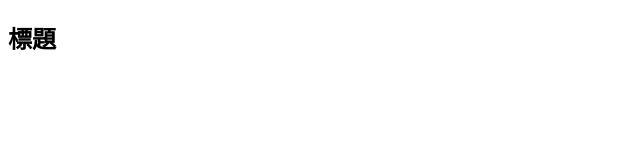
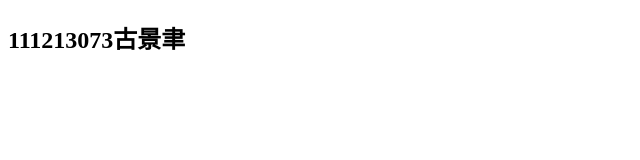
Before and after one commit to Jeffku0913/Jeff, a plain HTML site: page index.html in a window 1280 px wide. Shown: the whole page, without its empty margins (0-640 px from the left). Drawn offline with Linux system fonts and the light colour scheme.

Commit message:
Update index.html

```diff
--- a/index.html
+++ b/index.html
@@ -7,6 +7,6 @@
 
 </head>
 <body>
-    <h2> 標題</h2>
+    <h2> 111213073古景聿 </h2>
 </body>
 </html>
```
